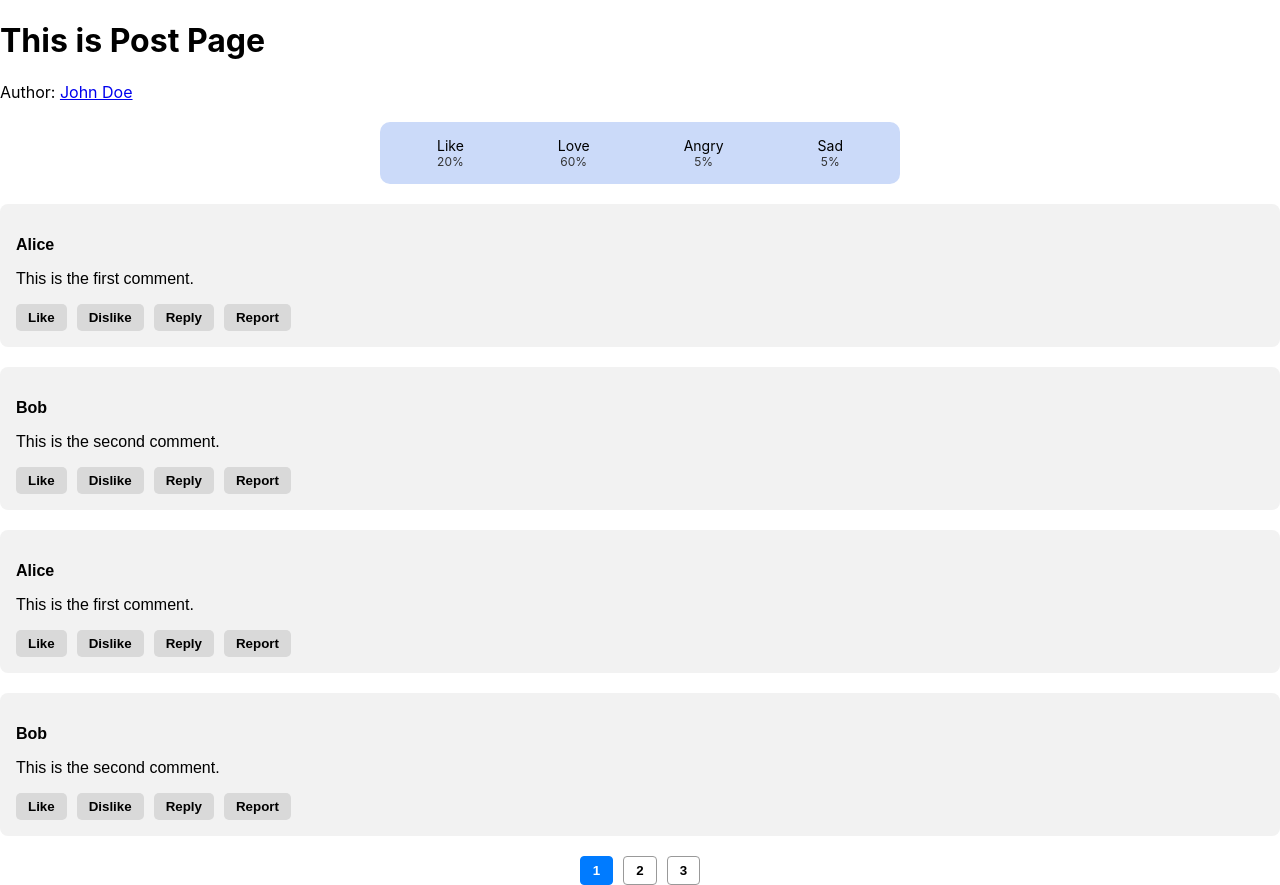
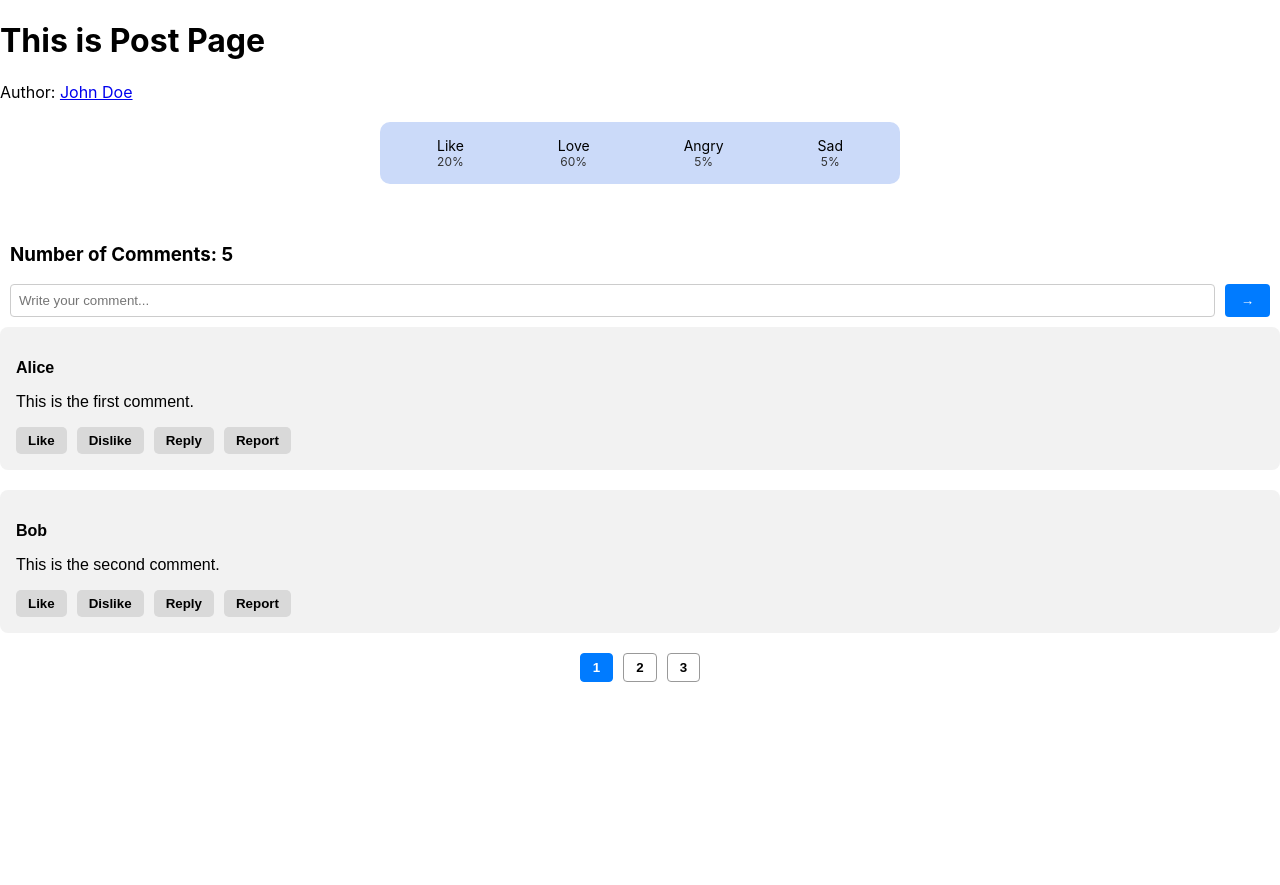
Before and after one commit to Zumaina/2200-assignment, a React (Create React App) app: page / in a window 1280 px wide. After the commit the page ends 800 px from the top, so only its background shows below. Built offline with nearby package versions, Linux system fonts and the light colour scheme.

Commit message:
add number of comments,write your comment,arrow

```diff
--- a/src/components/CommentBox.js
+++ b/src/components/CommentBox.js
@@ -1,45 +1,27 @@
 import React, { useState } from "react";
 import styles from "../css/CommentBox.module.css";
 
-const CommentBox = () => {
-  const [selectedReactions, setSelectedReactions] = useState({});
+const CommentBox = ({ id, author, text }) => {
+  const [selectedReaction, setSelectedReaction] = useState(null);
 
-  const comments = [
-    {
-      id: 1,
-      author: "Alice",
-      text: "This is the first comment.",
-    },
-    {
-      id: 2,
-      author: "Bob",
-      text: "This is the second comment.",
-    },
-  ];
-
-  const handleReaction = (commentId, reaction) => {
-    setSelectedReactions((prev) => ({
-      ...prev,
-      [commentId]: reaction,
-    }));
+  const handleReaction = (reaction) => {
+    setSelectedReaction(reaction);
   };
 
   return (
-    <div>
-      {comments.map((comment) => (
-        <div key={comment.id} className={styles.commentBox}>
-          <p><strong>{comment.author}</strong></p>
-          <p>{comment.text}</p>
+    <div className={styles.commentBox}>
+      <p><strong>{author}</strong></p>
+      <p>{text}</p>
       <div className={styles.buttonRow}>
         <button
-              className={`${styles.reactionButton} ${selectedReactions[comment.id] === "like" ? styles.selected : ""}`}
-              onClick={() => handleReaction(comment.id, "like")}
+          className={`${styles.reactionButton} ${selectedReaction === "like" ? styles.selected : ""}`}
+          onClick={() => handleReaction("like")}
         >
           <strong>Like</strong>
         </button>
         <button
-              className={`${styles.reactionButton} ${selectedReactions[comment.id] === "dislike" ? styles.selected : ""}`}
-              onClick={() => handleReaction(comment.id, "dislike")}
+          className={`${styles.reactionButton} ${selectedReaction === "dislike" ? styles.selected : ""}`}
+          onClick={() => handleReaction("dislike")}
         >
           <strong>Dislike</strong>
         </button>
@@ -51,8 +33,6 @@ const CommentBox = () => {
         </button>
       </div>
     </div>
-      ))}
-    </div>
   );
 };
 
--- a/src/pages/PostPage.js
+++ b/src/pages/PostPage.js
@@ -32,6 +32,38 @@ const PostPage = () => {
 
       <ReactionBar />
 
+
+              {/* Comments Summary and Input */}
+      <div style={{ marginTop: "30px", padding: "10px" }}>
+        <h3>Number of Comments: {allComments.length}</h3>
+        <div style={{ display: "flex", gap: "10px", marginTop: "10px" }}>
+          <input
+            type="text"
+            placeholder="Write your comment..."
+            style={{
+              flex: 1,
+              padding: "8px",
+              borderRadius: "4px",
+              border: "1px solid #ccc",
+            }}
+          />
+          <button
+            style={{
+              padding: "8px 16px",
+              backgroundColor: "#007bff",
+              color: "white",
+              border: "none",
+              borderRadius: "4px",
+              cursor: "pointer",
+              fontWeight: "bold",
+            }}
+          >
+            →
+          </button>
+        </div>
+      </div>
+
+
       {currentComments.map((comment) => (
         <CommentBox
           key={comment.id}
@@ -40,6 +72,8 @@ const PostPage = () => {
           text={comment.text}
         />
       ))}
+
+
 
       <Pagination
         totalItems={allComments.length}
```
Lines whose indentation alone changed are shown as unchanged.
